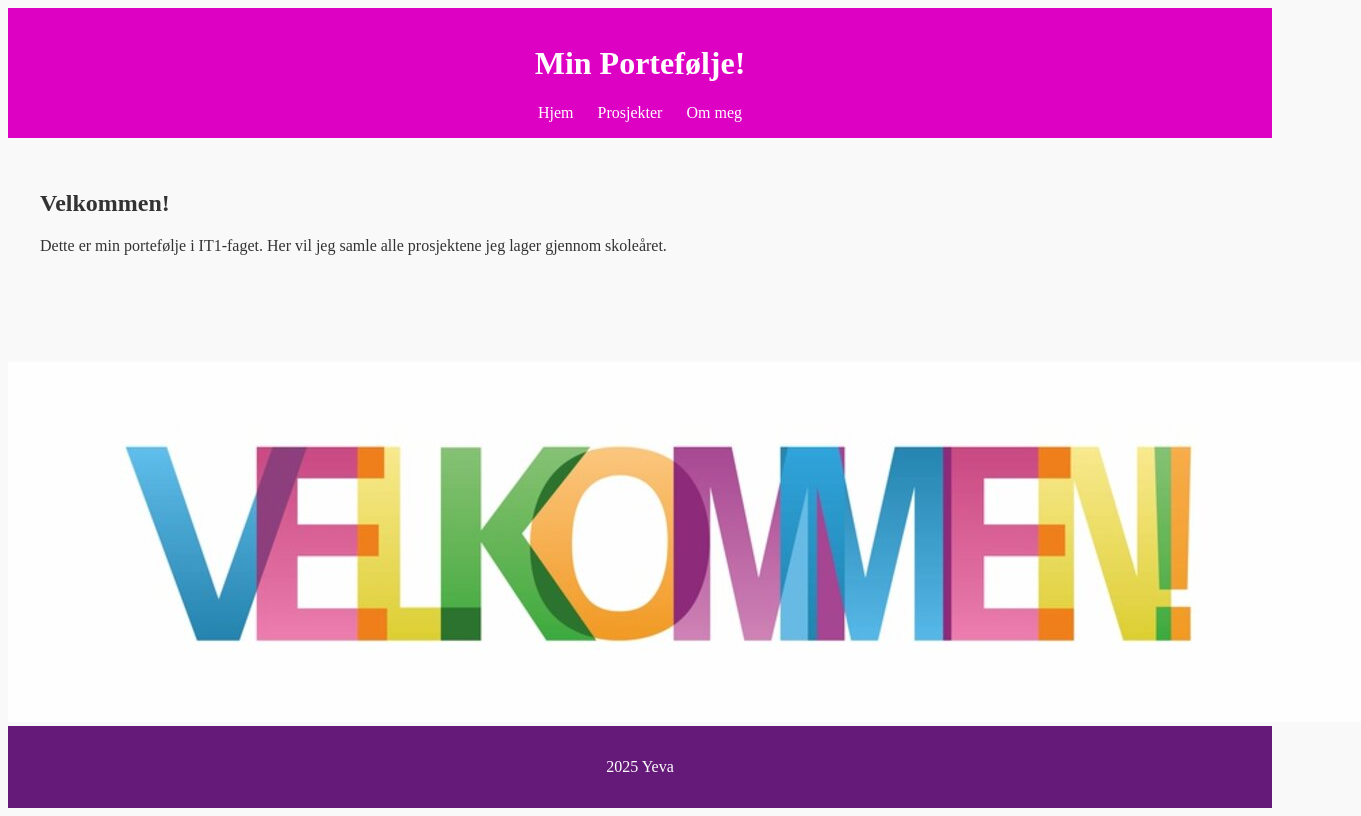
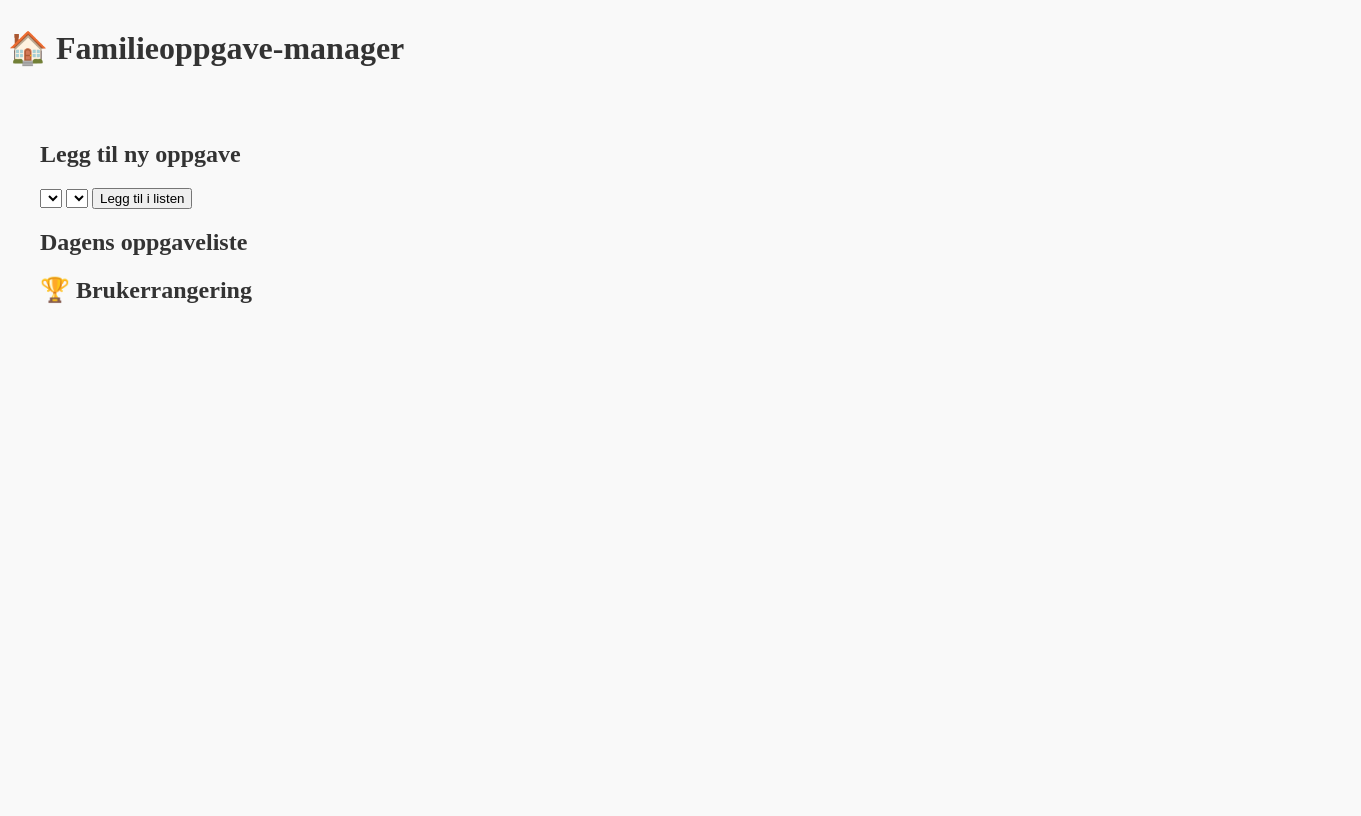
Before and after one commit to malyskoeva01-rgb/malyskoeva01-rgb.github.io, a plain HTML site: page index.html in a window 1280 px wide. Shown: the whole page, 1361 px wide, since content can reach past the window. Drawn offline with Linux system fonts and the light colour scheme.

Commit message:
test filopplasting
Jeg har test hvordan jeg må installere fil på GitHub

```diff
--- a/index.html
+++ b/index.html
@@ -1,29 +1,36 @@
 <!DOCTYPE html>
 <html lang="no">
 <head>
-  <meta charset="UTF-8">
-  <meta name="viewport" content="width=device-width, initial-scale=1.0">
-  <title>Min IT1 Portefølje</title>
-  <link rel="stylesheet" href="style.css">
+    <meta charset="UTF-8">
+    <title>Familieoppgave-manager</title>
+    <link rel="stylesheet" href="style.css">
 </head>
 <body>
-  <header>
-    <h1>Min Portefølje!</h1>
-    <nav>
-      <a href="index.html">Hjem</a>
-      <a href="prosjekter.html">Prosjekter</a>
-      <a href="om.html">Om meg</a>
-    </nav>
-  </header>
-  <main>
-    <h2>Velkommen!</h2>
-    <p>Dette er min portefølje i IT1-faget. Her vil jeg samle alle prosjektene jeg lager gjennom skoleåret.</p>
-  </main>
-  <div class="index">
-    <img src="360_F_341951832_6iR8kLL2MgDaNDfbBJGNSZy6EACU7rZ4.jpg" alt="velkommen bilde">
-  </div>
-  <footer>
-    <p> 2025 Yeva</p>
-  </footer>
+    <h1>🏠 Familieoppgave-manager</h1>
+    <main class="main-container">
+        <section class="left-column">
+            <section class="controls">
+                <h2>Legg til ny oppgave</h2>
+                <div class="form-row">
+                    <select id="userSelect"></select>
+                    <select id="choreSelect"></select>
+                    <button id="addBtn">Legg til i listen</button>
+                </div>
+            </section>
+
+            <section class="list-container">
+                <h2>Dagens oppgaveliste</h2>
+                <div id="taskList" class="scrollable"></div>
+            </section>
+        </section>
+
+        <aside class="right-column">
+            <section class="ranking-container">
+                <h2>🏆 Brukerrangering</h2>
+                <ul id="rankingList"></ul>
+            </section>
+        </aside>
+    </main>
+    <script src="script.js"></script>
 </body>
 </html>
```
